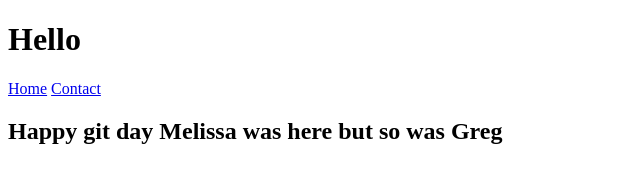
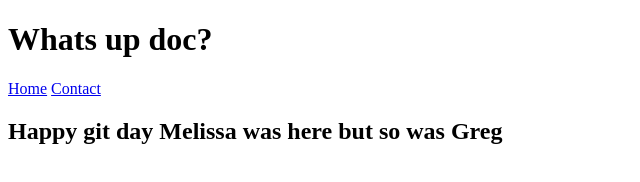
Before and after one commit to CodingDojo-ONL-PT-versionControl/july2023, a plain HTML site: page index.html in a window 1280 px wide. Shown: the whole page, without its empty margins (0-640 px from the left). Drawn offline with Linux system fonts and the light colour scheme.

Commit message:
conflic maybe

```diff
--- a/index.html
+++ b/index.html
@@ -7,7 +7,7 @@
 </head>
 <body>
     <header>
-        <h1>Hello</h1>
+        <h1>Whats up doc?</h1>
         <nav>
             <a href="./home.html">Home</a>
             <a href="./contact.html">Contact</a>
```
